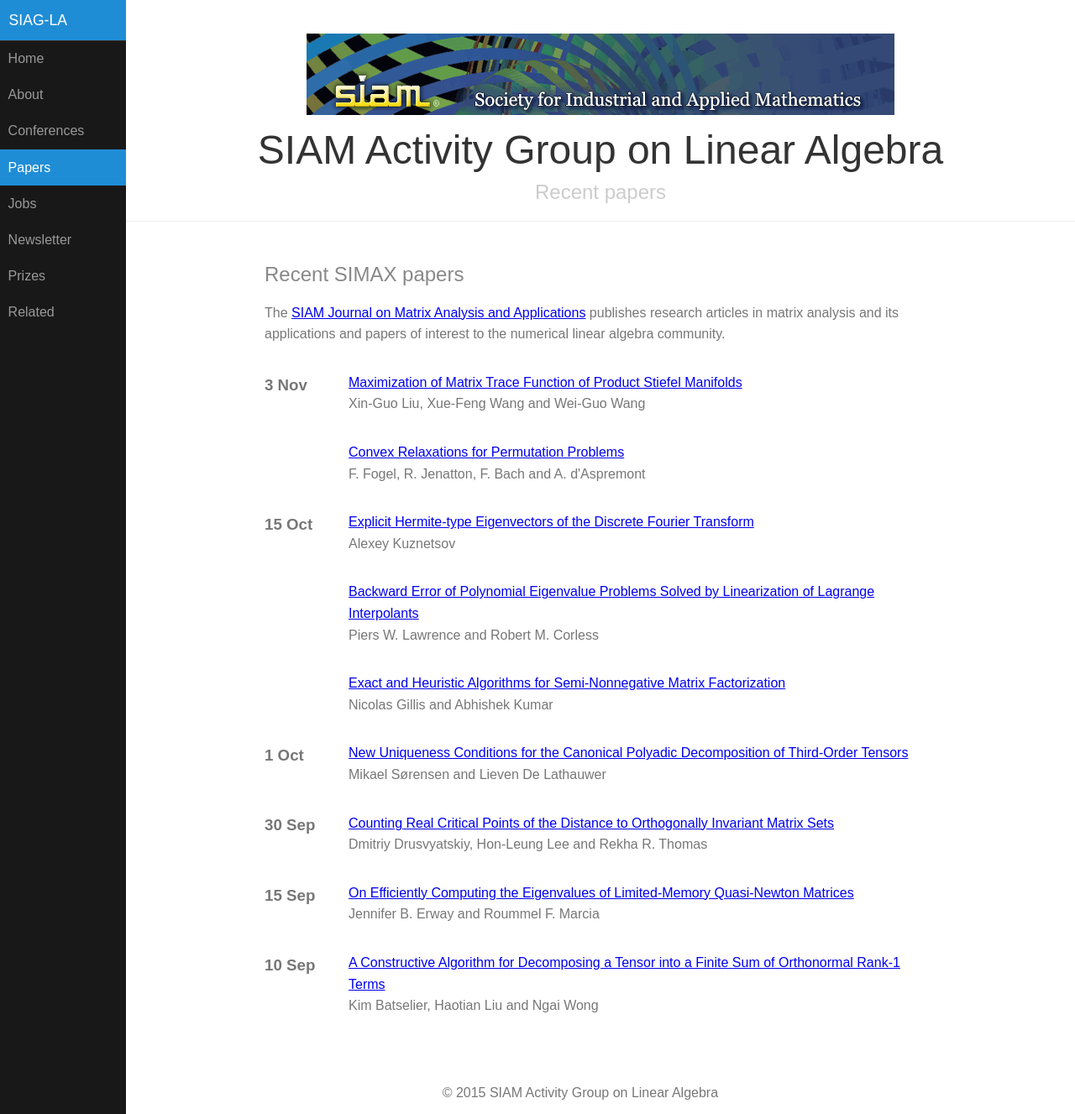
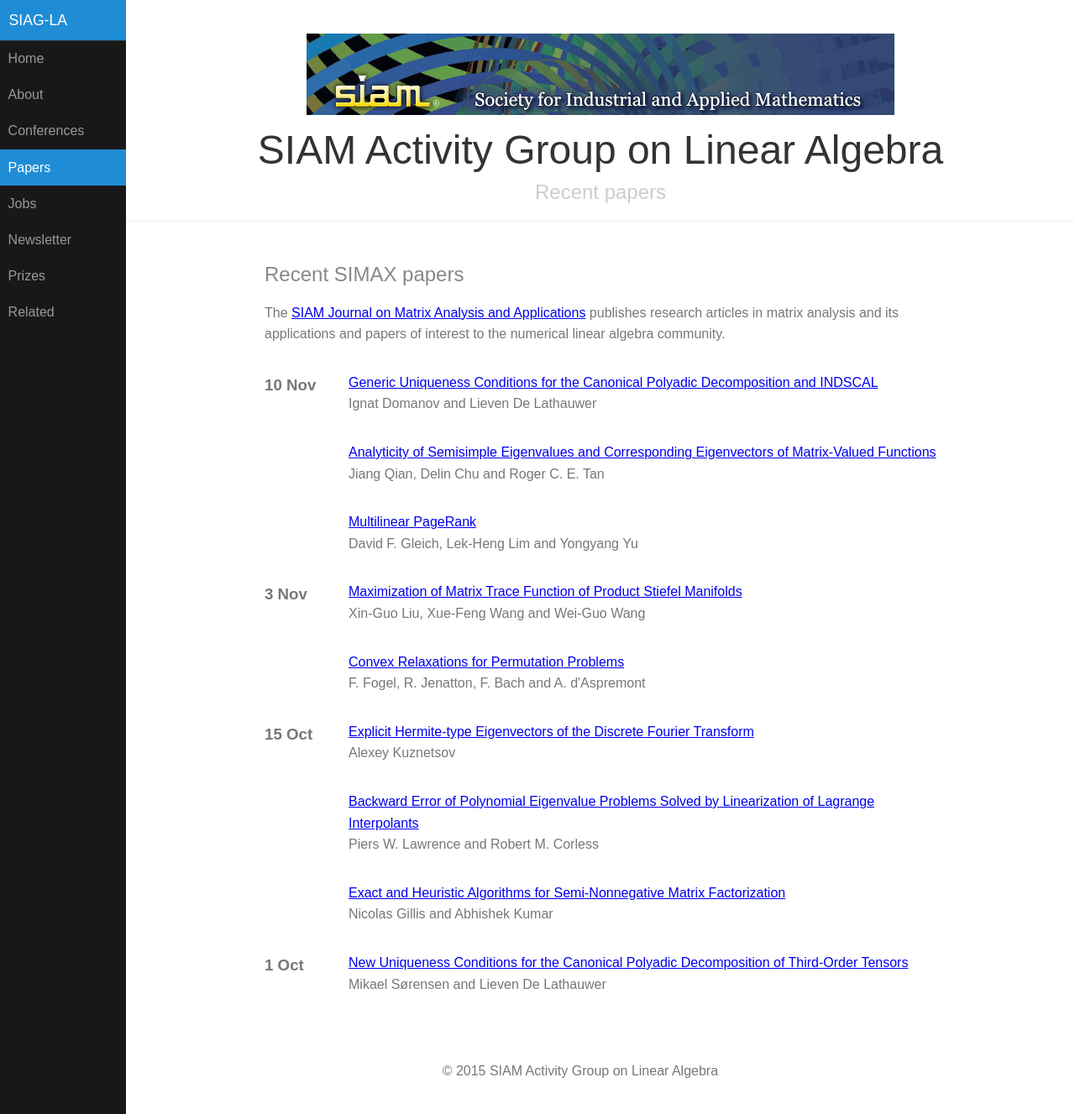
Before and after one commit to dbindel/siagla, a Jekyll site: the page built from simax.html, in a window 1280 px wide and 1327 px high. Shown: the whole window at 84% size. Built offline with Jekyll 4.4.1, drawn with Linux system fonts in a browser that asks for light colours.

Commit message:
Automated updates to simax.yml

```diff
--- a/_data/simax.yml
+++ b/_data/simax.yml
@@ -1245,3 +1245,29 @@
   pp_start: '1489'
   title: Maximization of Matrix Trace Function of Product Stiefel Manifolds
   volume: '36'
+- authors: David F. Gleich, Lek-Heng Lim and Yongyang Yu
+  date: '2015-11-10T08:00:00Z'
+  doi: doi:10.1137/140985160
+  link: http://epubs.siam.org/doi/abs/10.1137/140985160?ai=s7&mi=3ezuvv&af=R
+  pp_end: '1541'
+  pp_start: '1507'
+  title: Multilinear PageRank
+  volume: '36'
+- authors: Jiang Qian, Delin Chu and Roger C. E. Tan
+  date: '2015-11-10T08:00:00Z'
+  doi: doi:10.1137/151003799
+  link: http://epubs.siam.org/doi/abs/10.1137/151003799?ai=s7&mi=3ezuvv&af=R
+  pp_end: '1566'
+  pp_start: '1542'
+  title: Analyticity of Semisimple Eigenvalues and Corresponding Eigenvectors of Matrix-Valued
+    Functions
+  volume: '36'
+- authors: Ignat Domanov and Lieven De Lathauwer
+  date: '2015-11-10T08:00:00Z'
+  doi: doi:10.1137/140970276
+  link: http://epubs.siam.org/doi/abs/10.1137/140970276?ai=s7&mi=3ezuvv&af=R
+  pp_end: '1589'
+  pp_start: '1567'
+  title: Generic Uniqueness Conditions for the Canonical Polyadic Decomposition and
+    INDSCAL
+  volume: '36'
```
